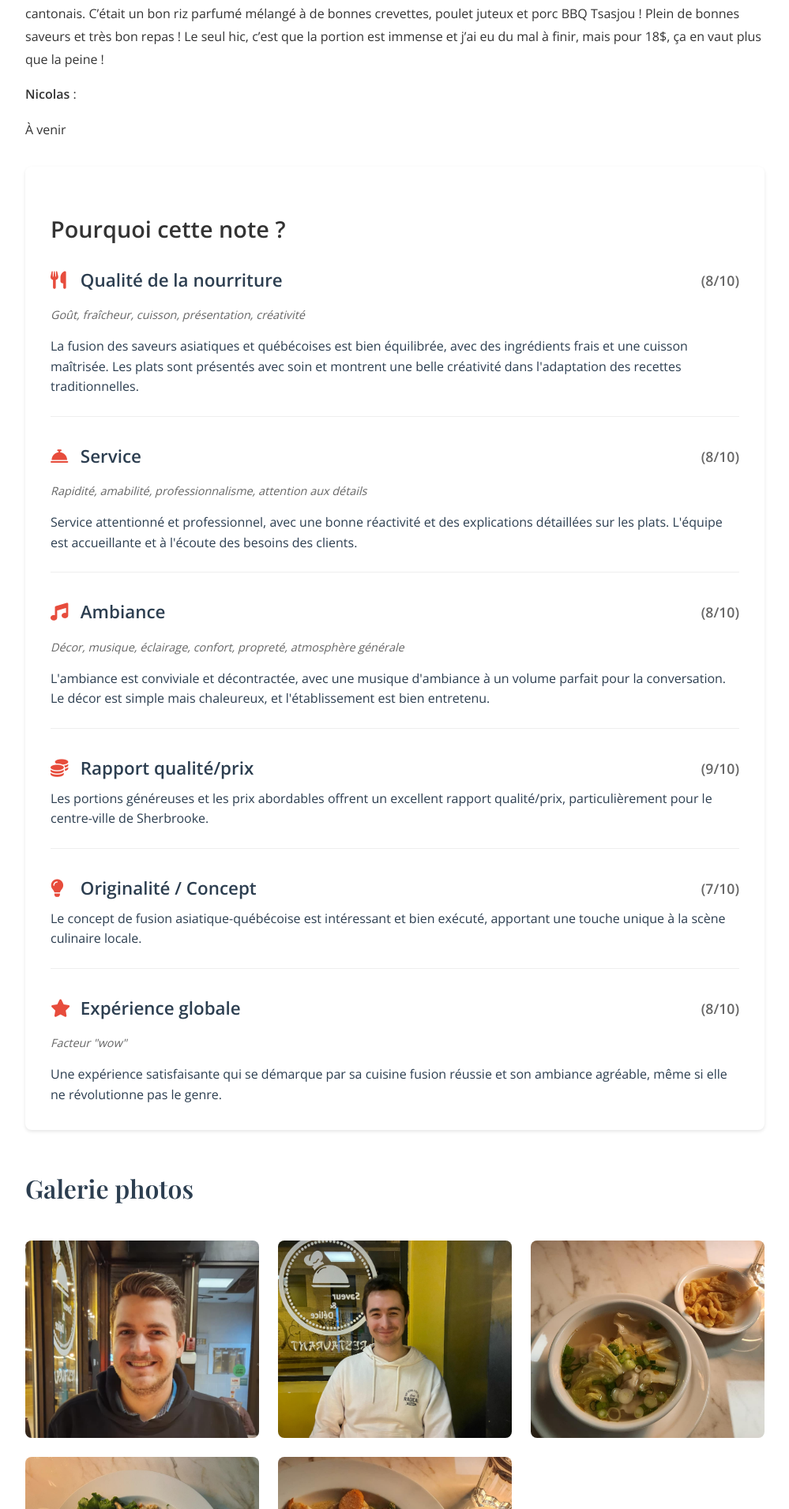
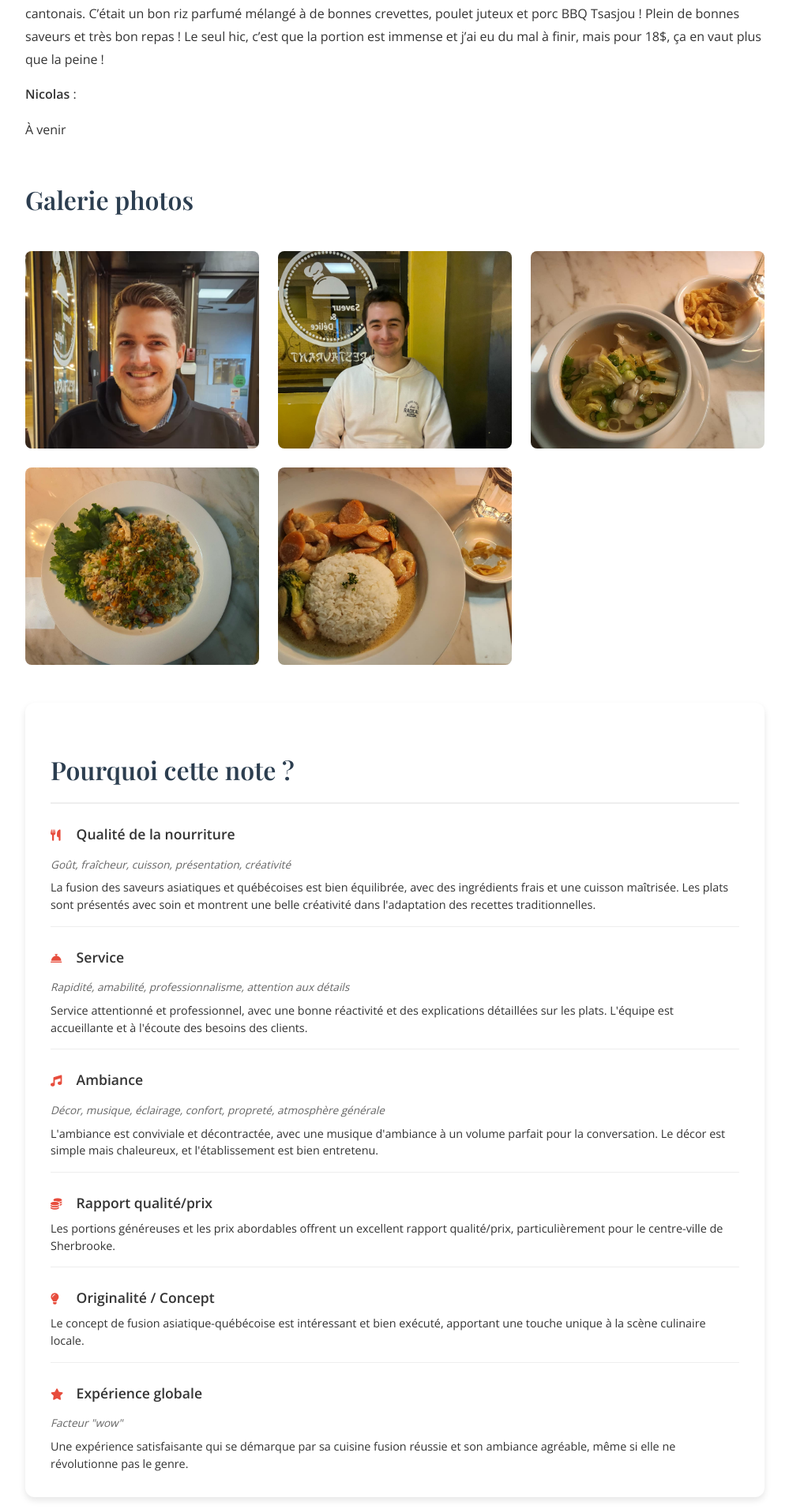
Before and after one commit to Natael21/blog-culinaire, a Jekyll site: the page built from _posts/2024-11-15-saveur-et-delice.markdown, in a window 1280 px wide. Shown: the part 1294-3205 px from the top of the page at 79% size, without its empty margins (140-1139 px from the left). Built offline with Jekyll 4.4.1, drawn with Linux system fonts in a browser that asks for light colours; a script that is not in the unit is left out; comment, search, counter and statistics services are not loaded.

Commit message:
Implement photo gallery in restaurant layout and enhance ratings styling
- Added a new photo gallery section to display images associated with the restaurant.
- Improved the styling of the ratings section, including background color, border radius, and box shadow adjustments.
- Updated typography and spacing for better readability and visual appeal in the ratings display.

```diff
--- a/_layouts/restaurant.html
+++ b/_layouts/restaurant.html
@@ -57,6 +57,19 @@ comments: true
       {{ content }}
     </div>
 
+    {% if page.images %}
+    <div class="restaurant-gallery">
+      <h2>Galerie photos</h2>
+      <div class="gallery-grid">
+        {% for image in page.images %}
+        <div class="gallery-item" onclick="openModal(this)">
+          <img src="{{ image.image }}" alt="{{ page.title }}" loading="lazy">
+        </div>
+        {% endfor %}
+      </div>
+    </div>
+    {% endif %}
+
     {% if page.ratings %}
     <div class="restaurant-ratings">
       <h2>Pourquoi cette note ?</h2>
@@ -82,7 +95,6 @@ comments: true
               <i class="fas fa-star"></i> Expérience globale
             {% endcase %}
           </span>
-          <span class="rating-score">({{ details.score }}/10)</span>
         </h3>
 
         {% if details.criteria %}
@@ -92,19 +104,6 @@ comments: true
         <p class="comment">{{ details.comment }}</p>
       </div>
       {% endfor %}
-    </div>
-    {% endif %}
-
-    {% if page.images %}
-    <div class="restaurant-gallery">
-      <h2>Galerie photos</h2>
-      <div class="gallery-grid">
-        {% for image in page.images %}
-        <div class="gallery-item" onclick="openModal(this)">
-          <img src="{{ image.image }}" alt="{{ page.title }}" loading="lazy">
-        </div>
-        {% endfor %}
-      </div>
     </div>
     {% endif %}
   </div>
--- a/assets/css/restaurant.css
+++ b/assets/css/restaurant.css
@@ -229,24 +229,26 @@
 /* Ratings Section
 ------------------------- */
 .restaurant-ratings {
-    background: white;
-    border-radius: 8px;
-    box-shadow: 0 2px 4px rgba(0, 0, 0, 0.1);
+    background: var(--white);
     padding: 2rem;
-    margin: 2rem 0;
+    border-radius: 12px;
+    box-shadow: 0 4px 8px rgba(0, 0, 0, 0.1);
+    margin-top: 2rem;
 }
 
 .restaurant-ratings h2 {
-    color: #333;
+    font-family: 'Playfair Display', serif;
+    color: var(--primary-color);
+    font-size: 2rem;
     margin-bottom: 1.5rem;
-    font-size: 1.8rem;
-    font-weight: 600;
+    padding-bottom: 1rem;
+    border-bottom: 2px solid #eee;
 }
 
 .rating-category {
-    margin-bottom: 2rem;
-    padding-bottom: 1.5rem;
-    border-bottom: 1px solid #eee;
+    margin-bottom: var(--spacing-md);
+    padding-bottom: var(--spacing-sm);
+    border-bottom: 1px solid var(--border-color);
     animation: slideIn 0.5s ease-out;
     animation-fill-mode: both;
 }
@@ -265,36 +267,32 @@
 .rating-category:nth-child(6) { animation-delay: 0.6s; }
 
 .rating-category h3 {
-    color: var(--primary-color);
-    font-size: 1.4rem;
+    color: var(--text-color);
+    font-size: 1.1rem;
     margin-bottom: var(--spacing-xs);
     display: flex;
-    justify-content: space-between;
     align-items: center;
 }
 
 .rating-title i {
     color: var(--accent-color);
     margin-right: var(--spacing-xs);
-    width: 24px;
-}
-
-.rating-score {
-    font-size: 1.1rem;
-    color: var(--text-light);
+    width: 20px;
+    font-size: 0.9rem;
 }
 
 .rating-category .criteria {
-    color: #666;
-    font-size: 0.9rem;
-    margin-bottom: 1rem;
+    color: var(--text-light);
+    font-size: 0.85rem;
+    margin-bottom: var(--spacing-xs);
     font-style: italic;
 }
 
 .rating-category .comment {
-    color: #2c3e50;
-    line-height: 1.6;
+    color: var(--text-color);
+    line-height: 1.5;
     margin: 0;
+    font-size: 0.9rem;
 }
 
 /* Comments Section
@@ -326,18 +324,16 @@
 @media (max-width: 768px) {
     .restaurant-ratings {
         padding: 1.5rem;
-        margin: 1.5rem 0;
+        margin-top: 1.5rem;
     }
 
     .restaurant-ratings h2 {
         font-size: 1.6rem;
+        margin-bottom: 1rem;
     }
 
     .rating-category h3 {
-        font-size: 1.2rem;
-        flex-direction: column;
-        align-items: flex-start;
-        gap: var(--spacing-xs);
+        font-size: 1rem;
     }
 
     .restaurant-navigation {
```
